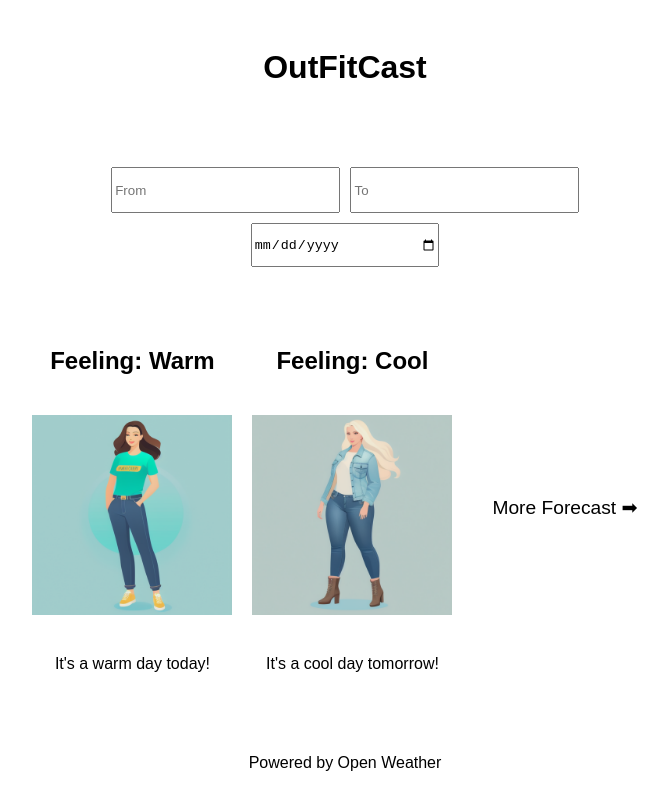
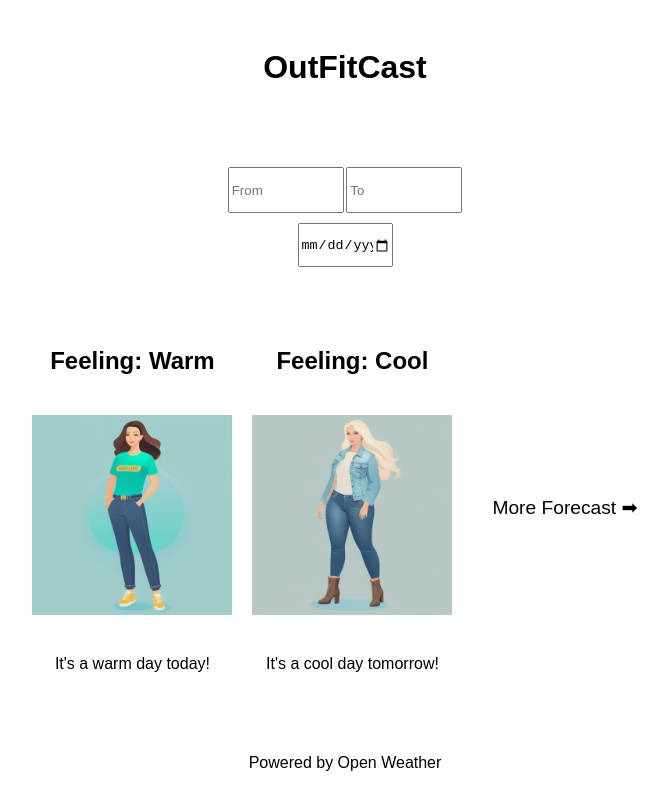
Before and after one commit to taekim-dev/outfit-cast, a Vue app: page / in a window 1280 px wide. Shown: the top 810 px of the page, without its empty margins (295-963 px from the left). Built offline with nearby package versions, Linux system fonts and the light colour scheme.

Commit message:
input field layout

```diff
--- a/src/components/InputFields.vue
+++ b/src/components/InputFields.vue
@@ -19,6 +19,7 @@ export default {
 <style scoped>
 .input-fields {
   width: 100%;
+  max-width: 600px;
   display: flex;
   flex-direction: column;
   align-items: center;
@@ -48,4 +49,10 @@ export default {
   width: 15%;
   height: 40px;
 }
+
+@media (min-width: 768px) {
+  .input-fields {
+    width: 60%; /* Control the width on larger screens */
+  }
+}
 </style>
```
